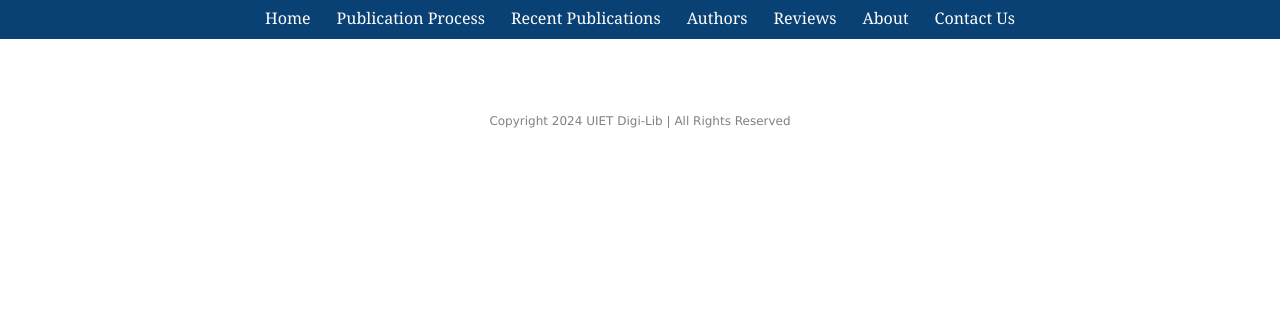
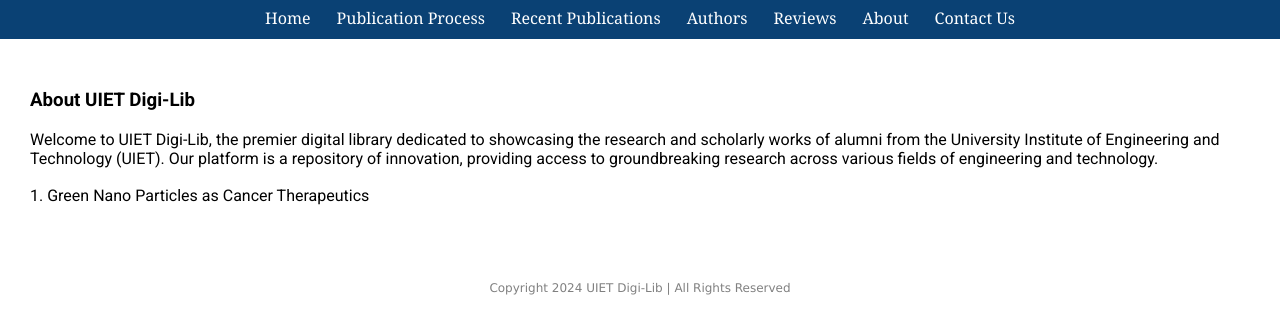
Before and after one commit to PranavChopra05/UIET-Digital_Library, a plain HTML site: page publications.html in a window 1280 px wide. Shown: the part 177-510 px from the top of the page. Drawn offline with Linux system fonts and the light colour scheme.

Commit message:
Update publications.html

```diff
--- a/publications.html
+++ b/publications.html
@@ -21,6 +21,16 @@
     <div class="nav-button"><a href="about.html">About</a></div>
     <div class="nav-button"><a href="contact.html">Contact Us</a></div>
   </div>
+  <div class="site-info">
+    <section class="info">
+      <h3 class="section-title">About UIET Digi-Lib</h3>
+      <p class="para-info">Welcome to UIET Digi-Lib, the premier digital library dedicated to showcasing the research and scholarly works of alumni from the University Institute of Engineering and Technology (UIET). Our platform is a repository of innovation, providing access to groundbreaking research across various fields of engineering and technology.
+      </p>
+      <p class="para-info">1. Green Nano Particles as Cancer Therapeutics <a href="Green Nanoparticles as Cancer therapeutics.pdf" target="_blank" class="pdf-link">pdf here</a></p>
+
+    </section>
+
+   </div>
   <footer>
     Copyright 2024 UIET Digi-Lib | All Rights Reserved
   </footer>
```
